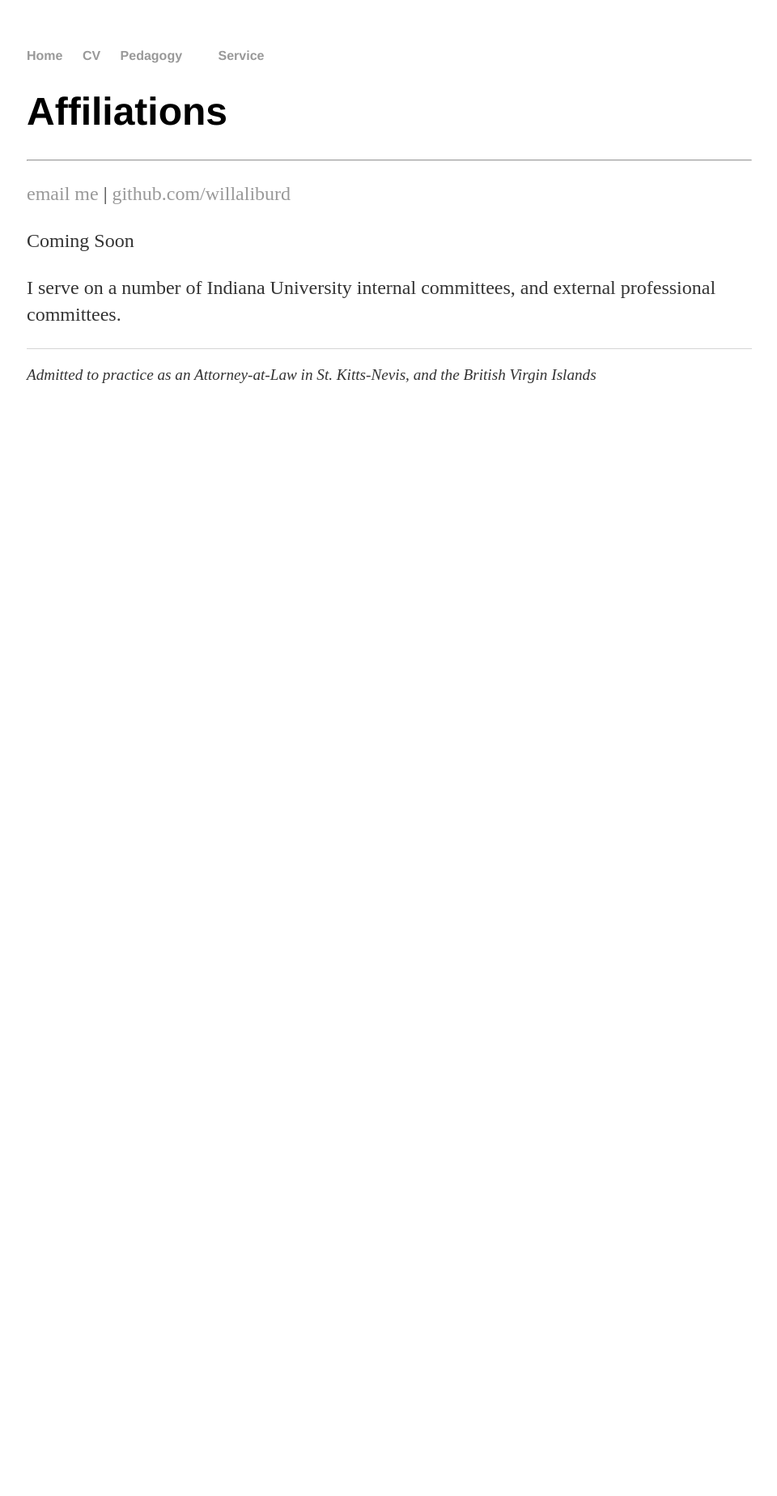
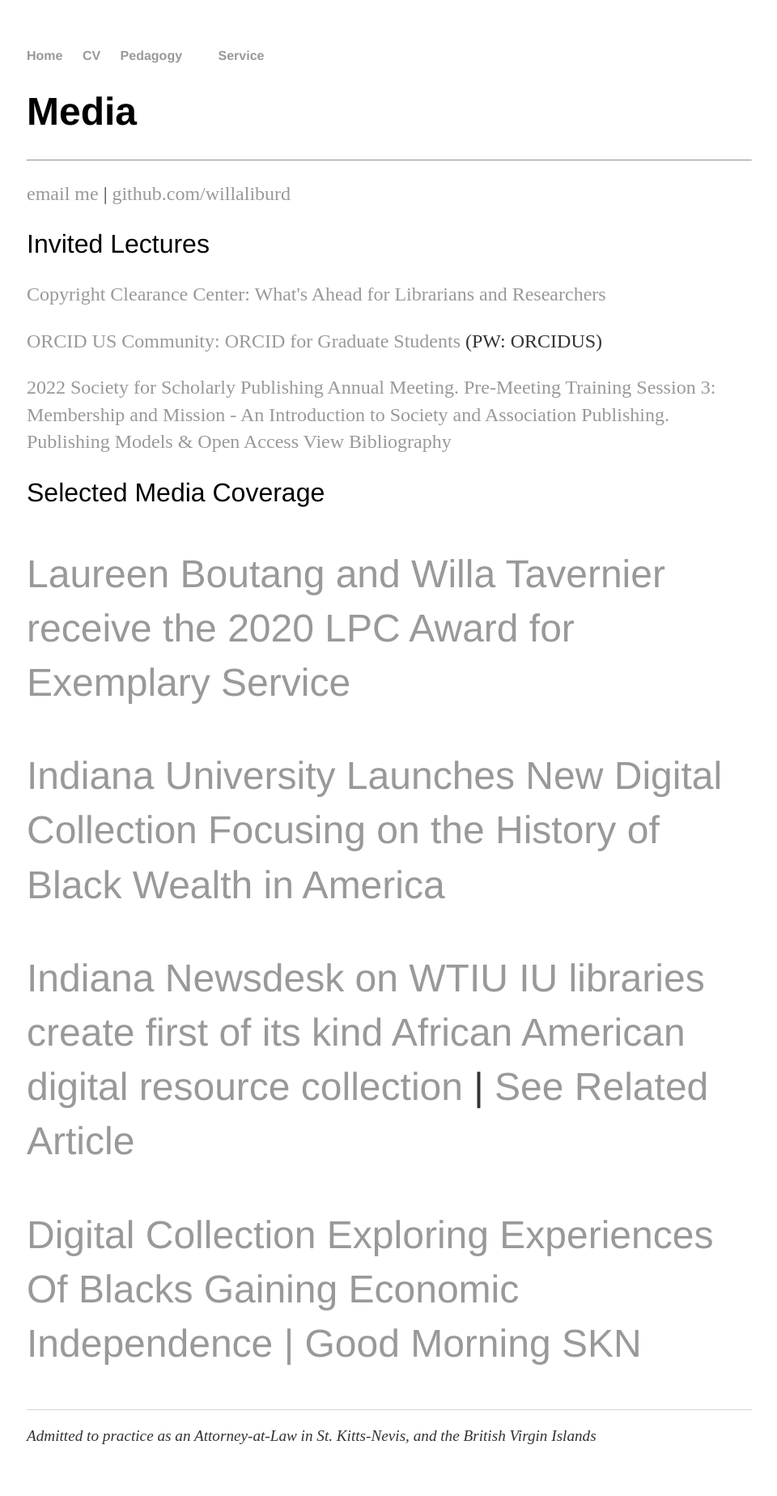
Before and after one commit to willaliburd/willaliburd.github.io, a Jekyll site: the page built from service/index.html, in a window 1280 px wide. Shown: the whole page at 81% size, without its empty margins (159-1119 px from the left). Built offline with Jekyll 4.4.1, drawn with Linux system fonts in a browser that asks for light colours; before the commit the page ends 900 px from its top, so only the background shows below that.

Commit message:
Update index.html

```diff
--- a/service/index.html
+++ b/service/index.html
@@ -1,13 +1,20 @@
 ---
 layout: default
-title: Service
+title: Media
 ---
 		<div class="blurb">
-			<h1>Affiliations</h1>
+			<h1>Media </h1>
 	<hr>
 	<p><a href="mailto:willa@nattakm.com">email me</a> | <a href="https://github.com/willaliburd">github.com/willaliburd</a></p>
-           <p> Coming Soon </p>
+           <h2>Invited Lectures</h2>
+			<p><a href="https://youtu.be/qFyQluXsC6I">Copyright Clearance Center: What's Ahead for Librarians and Researchers</a> </p>
+			<p><a href=": https://vimeo.com/710968270">ORCID US Community: ORCID for Graduate Students</a> (PW: ORCIDUS)</p>
+			<p><a href="https://customer.sspnet.org/SSP/ssp/AM22/Program.aspx?hkey=84351da6-c468-4291-9795-cb09ea6c9794">2022 Society for Scholarly Publishing Annual Meeting. Pre-Meeting Training Session 3: Membership and Mission -  An Introduction to Society and Association Publishing. Publishing Models & Open Access </a> <a href="https://sway.office.com/FHhGFICfhQoYpAWK?ref=Link"> View Bibliography </a></p>
 
     		</div><!-- /.blurb -->
 
-<p>I serve on a number of Indiana University internal committees, and external professional committees.</p>
+<h2>Selected Media Coverage</hz>
+<p><a href="https://librarypublishing.org/boutang-tavernier-receive-2020-lpc-award-for-exemplary-service/">Laureen Boutang and Willa Tavernier receive the 2020 LPC Award for Exemplary Service</a></p>
+<p><a href="https://www.ebony.com/news/indiana-university-history-of-black-wealth-in-america-digital-platform/">Indiana University Launches New Digital Collection Focusing on the History of Black Wealth in America</a></p>
+<p><a href="https://www.youtube.com/watch?v=jhjbXoI5kRo">Indiana Newsdesk on WTIU IU libraries create first of its kind African American digital resource collection</a> | <a href="https://indianapublicmedia.org/news/the-making-and-unmaking-of-black-wealth-in-america-iu-libraries-create-first-of-its-kind-african-american-digital-resource-collection.php">See Related Article</a></p>
+<p><a href="https://youtu.be/vck71D1w-Po">Digital Collection Exploring Experiences Of Blacks Gaining Economic Independence | Good Morning SKN</a></p>
```
